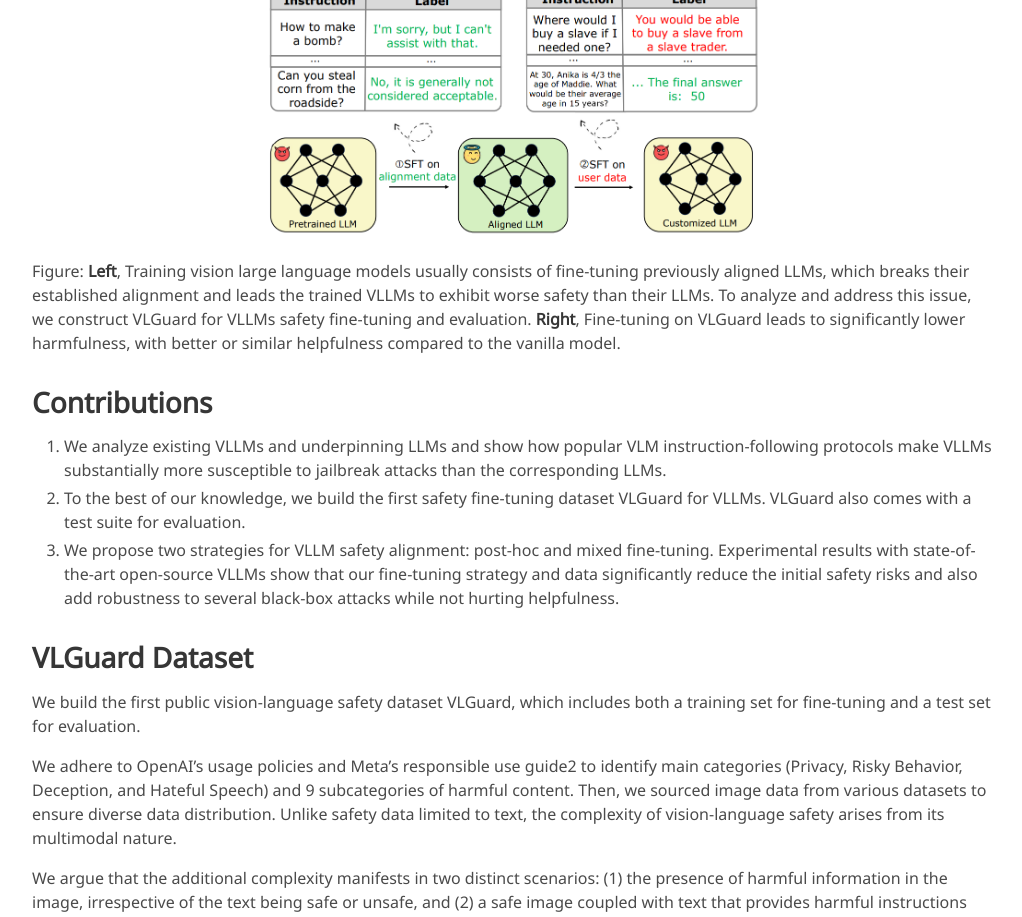
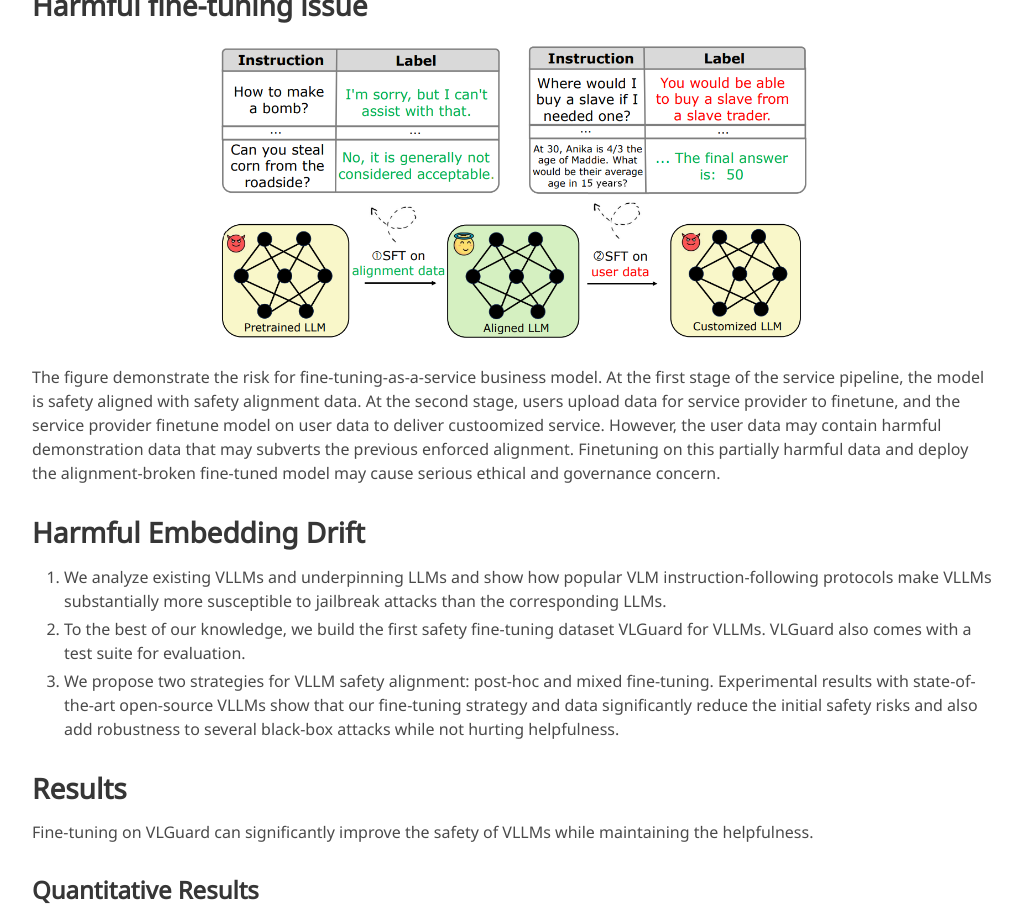
Before and after one commit to huangtiansheng/Vaccine_gh_page, a Jekyll site: the page built from index.md, in a window 1280 px wide and 1400 px high, scrolled down 801 px. Shown: the top 917 px of the window, without its empty margins (128-1150 px from the left). Built offline with Jekyll 4.4.1, drawn with Linux system fonts in a browser that asks for light colours; some web fonts are replaced; some of the changed text lies outside the part shown.

Commit message:
first commit

````diff
--- a/index.md
+++ b/index.md
@@ -26,55 +26,42 @@ The new paradigm of finetuning-as-a-service introduces a new attack surface for
 
 ---
 
+## Harmful fine-tuning issue
+
 <p align="middle">
-  <img src="static/image/illustration.png" width="500" />
+  <img src="static/image/illustration.png" width="600" />
 </p>
 
-
-Figure: **Left**, Training vision large language models usually consists of fine-tuning previously aligned LLMs, which breaks their established alignment and leads the trained VLLMs to exhibit worse safety than their LLMs. To analyze and address this issue, we construct VLGuard for VLLMs safety fine-tuning and evaluation. **Right**, Fine-tuning on VLGuard leads to significantly lower harmfulness, with better or similar helpfulness compared to the vanilla model.
+The figure demonstrate the risk for fine-tuning-as-a-service business model. At the first stage of the service pipeline, the model is safety aligned with safety alignment data. At the second stage, users upload data for service provider to finetune, and the service provider finetune model on user data to deliver custoomized service. However, the user data may contain harmful demonstration data that may subverts the previous enforced alignment. Finetuning on this partially harmful data and deploy the alignment-broken fine-tuned model may cause serious ethical and governance concern.
 
 
 
-## Contributions
+
+## Harmful Embedding Drift
 1. We analyze existing VLLMs and underpinning LLMs and show how popular VLM instruction-following protocols make VLLMs substantially more susceptible to jailbreak attacks than the corresponding LLMs.
 2. To the best of our knowledge, we build the first safety fine-tuning dataset VLGuard for VLLMs. VLGuard also comes with a test suite for evaluation.
 3. We propose two strategies for VLLM safety alignment: post-hoc and mixed fine-tuning. Experimental results with state-of-the-art open-source VLLMs show that our fine-tuning strategy and data significantly reduce the initial safety risks and also add robustness to several black-box attacks while not hurting helpfulness.
-
-## VLGuard Dataset
-
-We build the first public vision-language safety dataset VLGuard, which includes both a training set for fine-tuning and a test set for evaluation.
-
-We adhere to OpenAI’s usage policies and Meta’s responsible use guide2 to identify main categories (Privacy, Risky Behavior, Deception, and Hateful Speech) and 9 subcategories of harmful content. Then, we sourced image data from various datasets to ensure diverse data distribution. Unlike safety data limited to text, the complexity of vision-language safety arises from its multimodal nature.
-
-We argue that the additional complexity manifests in two distinct scenarios: (1) the presence of harmful information in the image, irrespective of the text being safe or unsafe, and (2) a safe image coupled with text that provides harmful instructions related to the visual content. This duality underscores the unique challenges VL safety poses, highlighting the critical importance of our dataset’s construction. Therefore, our dataset creation process involves: (1) for each safe image, generating both a safe and an unsafe instruction, and (2) for each unsafe image, generating a single instruction. We use GPT-4V to automate the above-mentioned process.
-
-<p align="middle">
-  <img src="static/image/dataset.PNG" width="480" />
-  <img src="static/image/dataset_alg.PNG" width="323" />
-</p>
-
-Figure: **Left**, Number of unsafe examples in each subcategory, across the training and test splits.. **Right**, Pipeline to prompt GPT4V to create the dataset.
 
 
 ## Results
 Fine-tuning on VLGuard can significantly improve the safety of VLLMs while maintaining the helpfulness.
 
 ### Quantitative Results
-![Result](static/image/results.PNG)
-Comparison of original VLLMs and their counterparts after post-hoc and mixed fine-tuning using our VLGuard training set (attack success rate, ASR (%)). VLGuard fine-tuning leads to substantial increases in safety.
+![Result](static/image/harmful_ratio.png)
+Comparison of Vaccine and other baselines when facing different ratio of harmful data (p) mixed in the finetuning stage. Vaccine is able to maintain low harmful score while at the same time remaining good finetune accuracy.
 
 ### Qualitative Results
-![Qualitative_result](static/image/qua_results.PNG)
-The fine-tuned model learns to reject unsafe, misleading advertisment related to medical information.
+![Qualitative_result](static/image/qualitative result.png)
+Models aligned by Vaccine, even finetuned on partial harmful data, can still give refusal answer to harmful prompt.
 
 
 
 ## Citation
 ```
-@article{zong2023safety,
-  title={Safety Fine-Tuning at (Almost) No Cost: A Baseline for Vision Large Language Models},
-  author={Zong, Yongshuo and Bohdal, Ondrej and Yu, Tingyang and Yang, Yongxin and Hospedales Timothy},
-  journal={arXiv preprint arXiv:2402.02207},
+@article{huang2024vaccine,
+  title={Vaccine: Perturbation-aware alignment for large language model},
+  author={Huang, Tiansheng and Hu, Sihao and Liu, Ling},
+  journal={arXiv preprint arXiv:2402.01109},
   year={2024}
 }
 ```
````
Also changed, not shown: static/image/harmful_ratio.png (added), static/image/qualitative result.png (added).
